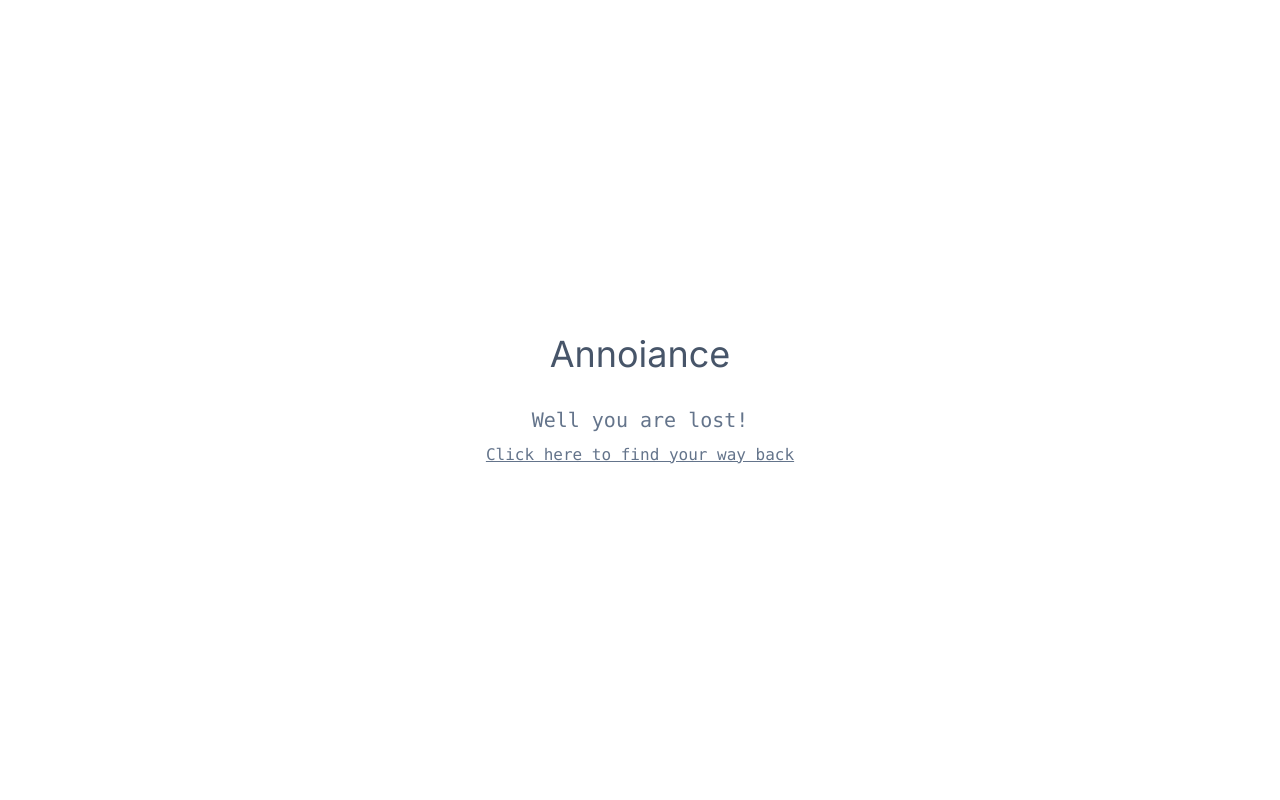
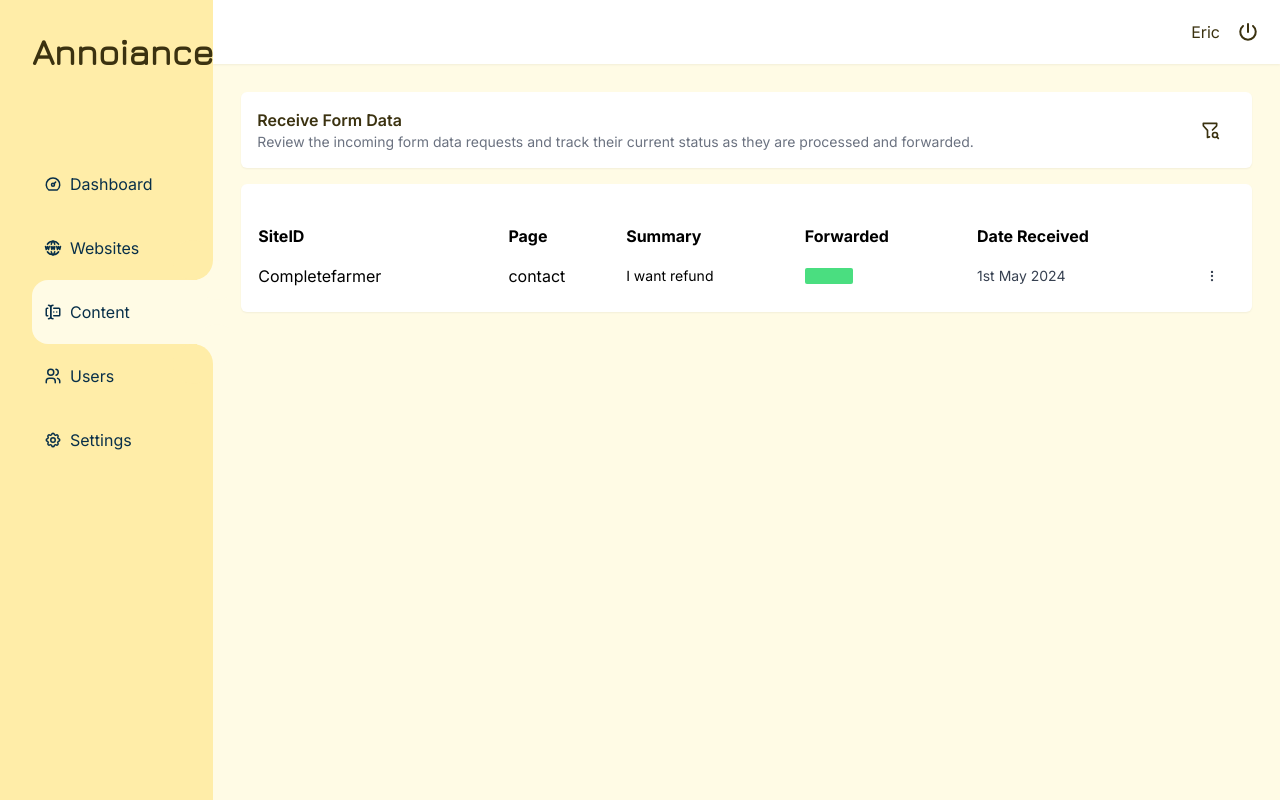
Before and after one commit to Gigman2/annoiance, a Next.js app: page /dashboard/content in a window 1280 px wide. Before the commit this address had no page. Built offline with nearby package versions, Linux system fonts and the light colour scheme.

Commit message:
added users page

```diff
--- /dev/null
+++ b/src/app/(routes)/dashboard/content/page.tsx
@@ -0,0 +1,51 @@
+'use client'
+import Button from '@/app/_components/button'
+import React from 'react'
+import { TbDotsVertical, TbFilterSearch } from 'react-icons/tb'
+
+const DashboardContent = () => {
+  return (
+    <div className='w-full'>
+        <div className='h-auto bg-white p-4 shadow-sm rounded-md flex justify-between items-center'>
+            <div>
+                <p className='font-semibold text-yellow-dark'>Receive Form Data</p>
+                <p className='text-gray-500 text-sm'>Review the incoming form data requests and track their current status as they are processed and forwarded.</p>
+            </div>
+
+            <div className='flex mx-4'>
+                <TbFilterSearch fontSize={20} className='text-yellow-dark cursor-pointer'/>
+            </div>
+        </div>
+
+        <div className='bg-white p-4 shadow-sm rounded-md mt-4'>
+            <table className='table-auto w-full mt-4'>
+                <thead className='text-left'>
+                  <tr>
+                    <th className='py-2'>SiteID</th>
+                    <th>Page</th>
+                    <th>Summary</th>
+                    <th>Forwarded</th>
+                    <th>Date Received</th>
+                    <th></th>
+                  </tr>
+                </thead>
+                <tbody>
+
+                  <tr className='bg-white'>
+                    <td className='py-2'>Completefarmer </td>
+                    <td>contact</td>
+                    <td className='text-sm'>I want refund</td>
+                    <td>
+                      <div className='w-12 h-4 rounded-sm bg-green-400'></div>
+                    </td>
+                    <td className='text-gray-700 text-sm'>1st May 2024</td>
+                    <td className='text-gray-700 text-sm'><TbDotsVertical /></td>
+                  </tr>
+                </tbody>
+            </table>
+        </div>
+    </div>
+  )
+}
+
+export default DashboardContent
--- /dev/null
+++ b/src/app/(routes)/dashboard/home/loading.tsx
@@ -0,0 +1,9 @@
+import React from 'react'
+
+function DashboardHomeLoading() {
+  return (
+    <div>DashboardHomeLoading</div>
+  )
+}
+
+export default DashboardHomeLoading
--- /dev/null
+++ b/src/app/(routes)/dashboard/users/page.tsx
@@ -0,0 +1,45 @@
+import React from 'react'
+import { TbDotsVertical, TbFilterSearch } from 'react-icons/tb'
+
+const DashboardUsers = () => {
+  return (
+        <div className='w-full'>
+        <div className='h-auto bg-white p-4 shadow-sm rounded-md flex justify-between items-center'>
+            <div>
+                <p className='font-semibold text-yellow-dark'>Users</p>
+                <p className='text-gray-500 text-sm'>Review the incoming form data requests and track their current status as they are processed and forwarded.</p>
+            </div>
+
+            <div className='flex mx-4'>
+                <TbFilterSearch fontSize={20} className='text-yellow-dark cursor-pointer'/>
+            </div>
+        </div>
+
+        <div className='bg-white p-4 shadow-sm rounded-md mt-4'>
+            <table className='table-auto w-full mt-4'>
+                <thead className='text-left'>
+                  <tr>
+                    <th>Username</th>
+                    <th>Email</th>
+                    <th>Last Login</th>
+                    <th>Added On</th>
+                    <th></th>
+                  </tr>
+                </thead>
+                <tbody>
+
+                  <tr className='bg-white'>
+                    <td className='py-2'>Gigman2 </td>
+                    <td>ericabbey.8gig@gmail.com</td>
+                    <td className='text-sm'>4th May 2024</td>
+                    <td className='text-gray-700 text-sm'>1st May 2024</td>
+                    <td className='text-gray-700 text-sm'><TbDotsVertical /></td>
+                  </tr>
+                </tbody>
+            </table>
+        </div>
+    </div>
+  )
+}
+
+export default DashboardUsers
--- a/src/app/(routes)/dashboard/websites/page.tsx
+++ b/src/app/(routes)/dashboard/websites/page.tsx
@@ -1,6 +1,7 @@
 'use client'
 import Button from '@/app/_components/button'
 import React, { useEffect } from 'react'
+import { TbDotsVertical } from 'react-icons/tb'
 
 function Website() {
     return (
@@ -18,11 +19,11 @@ function Website() {
             <table className='table-auto w-full mt-4'>
             <thead className='text-left'>
                 <tr>
-                <th className='py-2'>Website</th>
-                <th>URL</th>
-                <th>Allowed Host</th>
-                <th>Status</th>
-                <th>Created Date</th>
+                    <th className='py-2'>Website</th>
+                    <th>URL</th>
+                    <th>Allowed Host</th>
+                    <th>Status</th>
+                    <th>Created Date</th>
                 </tr>
             </thead>
             <tbody>
@@ -34,6 +35,7 @@ function Website() {
                         <div className='inline-block px-2 rounded-sm text-green-400 bg-green-100'>Active</div>
                     </td>
                     <td className='text-gray-700 text-sm'>21st May 24</td>
+                    <td className='text-gray-700 text-sm'><TbDotsVertical /></td>
                 </tr>
             </tbody>
             </table>
```
